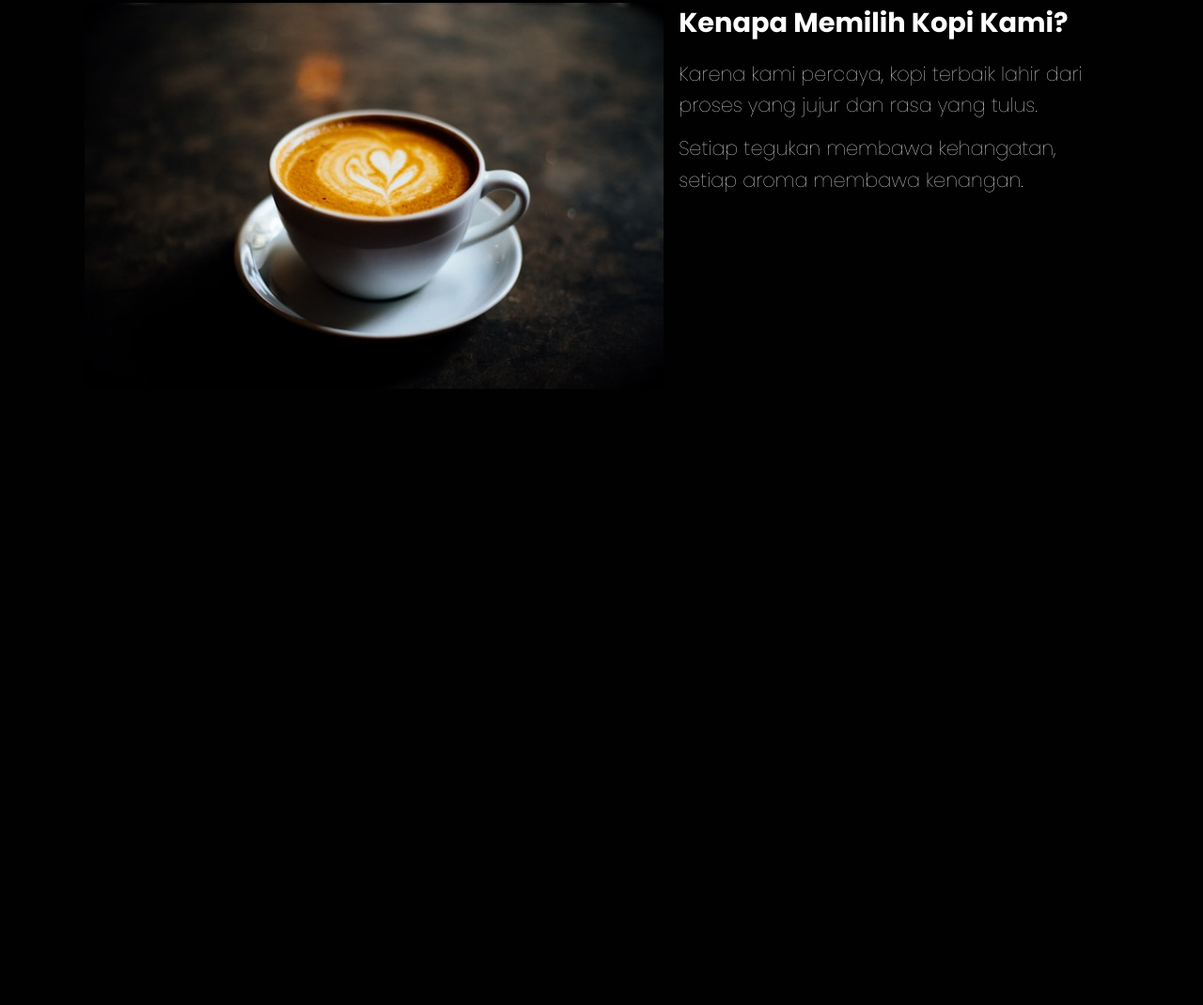
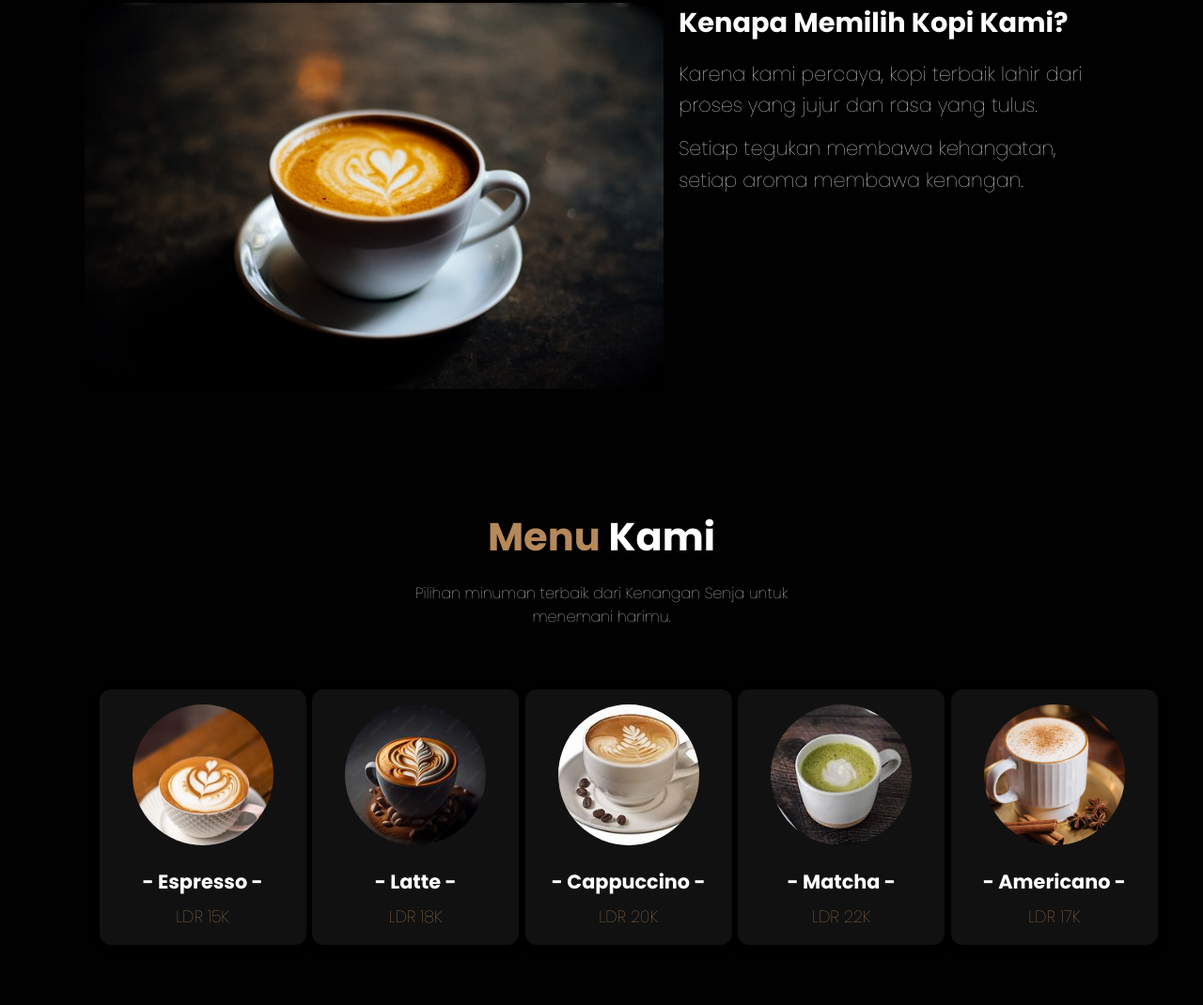
Before and after one commit to Cahyani99/kopinang, a plain HTML site: page index.html in a window 1280 px wide. Shown: the part 1036-2106 px from the top of the page at 94% size. Before the commit the page ends 1480 px from the top, so only its background shows below. Drawn offline with nearby package versions, Linux system fonts and the light colour scheme.

Commit message:
menambahkan menu section

```diff
--- a/index.html
+++ b/index.html
@@ -63,6 +63,45 @@
       </div>
     </section>
     <!-- About Section end-->
+    <!-- Menu Section -->
+    <section id="menu" class="menu">
+      <h2><span>Menu</span> Kami</h2>
+      <p>Pilihan minuman terbaik dari Kenangan Senja untuk menemani harimu.</p>
+
+      <div class="row">
+        <div class="menu-card">
+          <img src="img/espres.jpg" alt="Espresso" class="menu-card-img" />
+          <h3 class="menu-card-title">- Espresso -</h3>
+          <p class="menu-card-price">LDR 15K</p>
+        </div>
+        <div class="menu-card">
+          <img src="img/latte.jfif" alt="Latte" class="menu-card-img" />
+          <h3 class="menu-card-title">- Latte -</h3>
+          <p class="menu-card-price">LDR 18K</p>
+        </div>
+        <div class="menu-card">
+          <img
+            src="img/cappucino.jfif"
+            alt="Cappuccino"
+            class="menu-card-img"
+          />
+          <h3 class="menu-card-title">- Cappuccino -</h3>
+          <p class="menu-card-price">LDR 20K</p>
+        </div>
+        <div class="menu-card">
+          <img src="img/matcha.jfif" alt="Matcha" class="menu-card-img" />
+          <h3 class="menu-card-title">- Matcha -</h3>
+          <p class="menu-card-price">LDR 22K</p>
+        </div>
+        <div class="menu-card">
+          <img src="img/americano.jpg" alt="Americano" class="menu-card-img" />
+          <h3 class="menu-card-title">- Americano -</h3>
+          <p class="menu-card-price">LDR 17K</p>
+        </div>
+      </div>
+    </section>
+
+    <!--Menu Section end-->
 
     <!-- Feather Icons Init & Hamburger Script -->
     <script>
--- a/style.css
+++ b/style.css
@@ -201,7 +201,110 @@ body {
   font-weight: 100;
   line-height: 1.6;
 }
+/* menu section */
+.menu h2,
+.contact h2 {
+  margin-bottom: 1rem;
+}
+.menu p,
+.contact p {
+  text-align: center;
+  max-width: 30rem;
+  margin: auto;
+  font-weight: 100;
+  line-height: 1.6;
+}
+.menu {
+  padding: 6rem 7% 3rem;
+  text-align: center;
+  overflow: hidden; /* untuk jaga-jaga */
+}
 
+.menu .row {
+  display: grid;
+  grid-template-columns: repeat(auto-fit, minmax(180px, 1fr));
+  gap: 2rem;
+  margin-top: 3rem;
+}
+
+.menu .menu-card {
+  background-color: #111;
+  border-radius: 12px;
+  padding: 1.5rem;
+  transition: transform 0.3s ease;
+  box-shadow: 0 4px 8px rgba(0, 0, 0, 0.3);
+  width: 100%;
+  max-width: 220px;
+  margin: auto;
+}
+
+.menu .menu-card:hover {
+  transform: translateY(-5px);
+}
+
+.menu .menu-card img {
+  width: 120px;
+  height: 120px;
+  border-radius: 50%;
+  object-fit: cover;
+  margin-bottom: 1rem;
+}
+
+.menu .menu-card-title {
+  font-size: 1.3rem;
+  color: #fff;
+  margin-bottom: 0.5rem;
+}
+
+.menu .menu-card-price {
+  font-size: 1.1rem;
+  color: var(--primary);
+}
+/* Tambahan untuk menu agar responsif */
+.menu .row .menu-card {
+  background-color: #111;
+  border-radius: 12px;
+  padding: 1rem;
+  margin: 1rem;
+  width: 250px;
+  transition: transform 0.3s;
+}
+
+.menu .row .menu-card:hover {
+  transform: translateY(-5px);
+}
+
+.menu .row .menu-card img {
+  width: 150px;
+  height: 150px;
+  object-fit: cover;
+}
+
+/* Tambahan Media Query Menu */
+@media (max-width: 758px) {
+  .menu .row .menu-card {
+    width: 45%;
+  }
+}
+
+@media (max-width: 450px) {
+  .menu .row .menu-card {
+    width: 100%;
+  }
+}
+@media (max-width: 450px) {
+  .menu .menu-card img {
+    width: 100px;
+    height: 100px;
+  }
+
+  .menu .menu-card-title {
+    font-size: 1.1rem;
+  }
+
+  .menu .menu-card-price {
+    font-size: 1rem;
+  }
 @media (max-width: 768px) {
   .navbar-nav {
     position: absolute;
```
Also changed, not shown: img/americano.jpg (added), img/cappucino.jfif (added), img/espres.jpg (added), img/latte.jfif (added), img/matcha.jfif (added), screenshoot/menu section.png (added).
